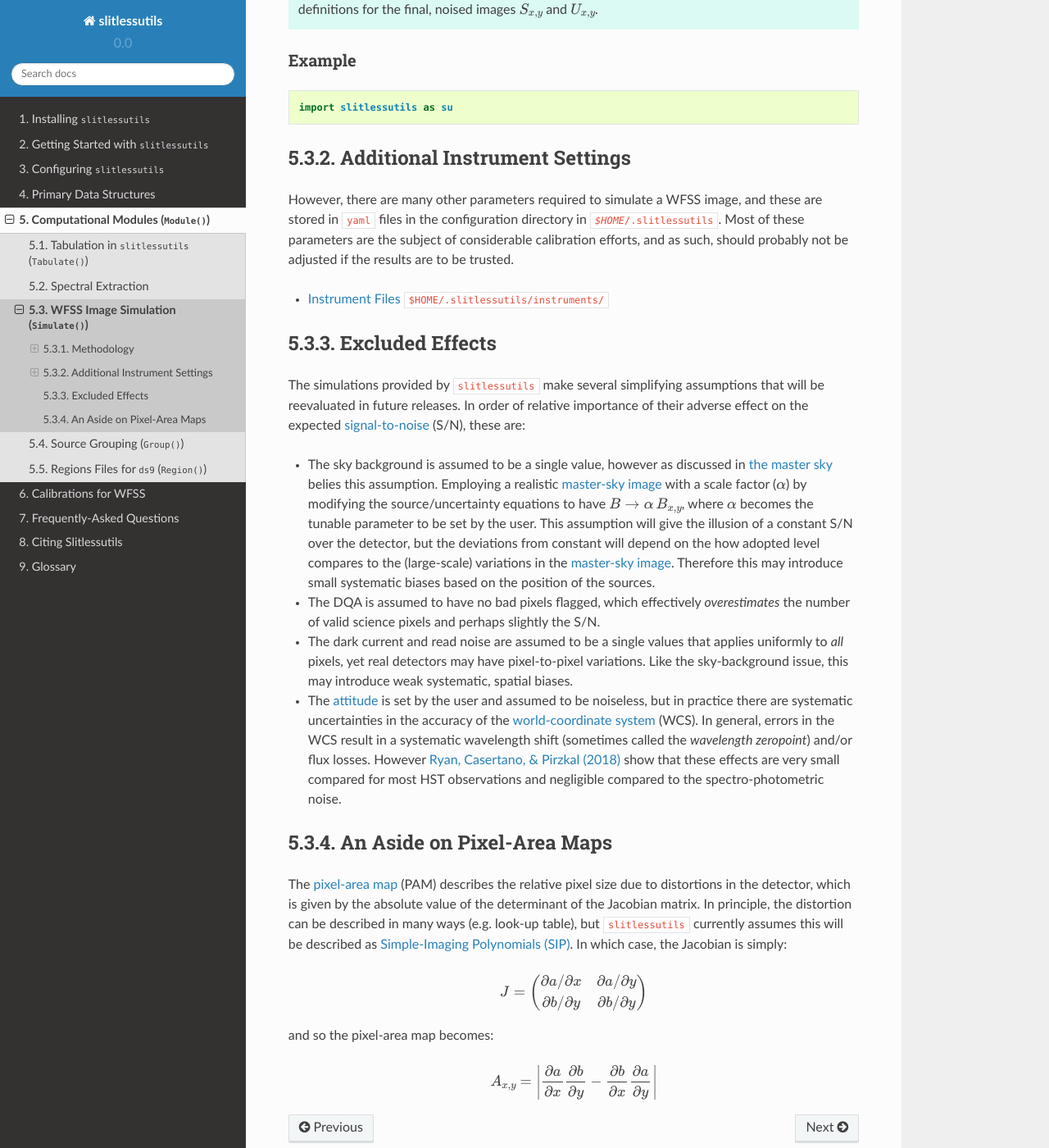
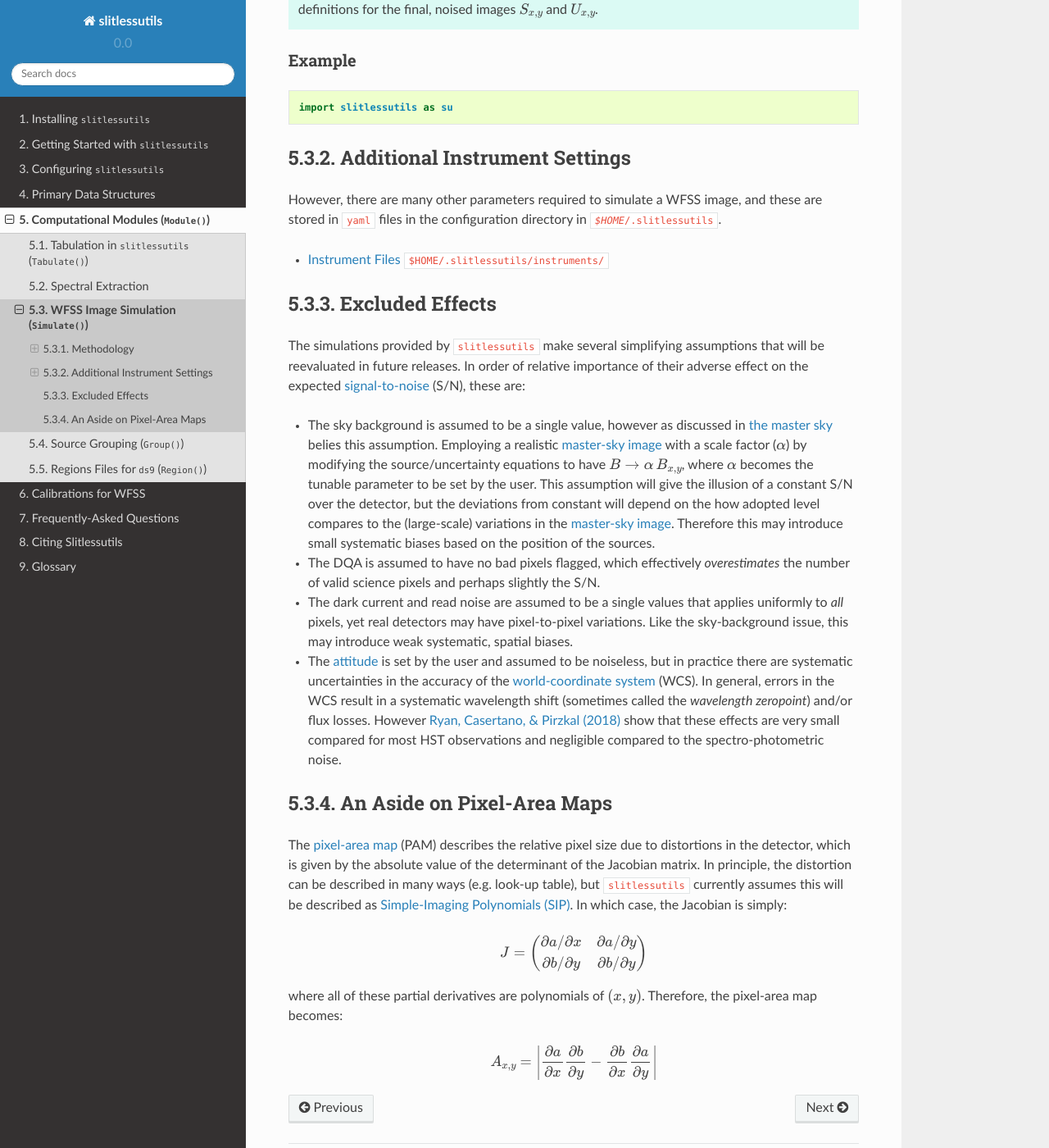
Before and after one commit to spacetelescope/slitlessutils, a Sphinx documentation site: the page built from docs/simulation.rst, in a window 1280 px wide and 1400 px high, scrolled down 1698 px. Shown: the whole window at 82% size. Built offline with Sphinx 7.4.7 and the Read the Docs theme 2.0.0, drawn with Linux system fonts in a browser that asks for light colours.

Commit message:
fixing minor errors

```diff
--- a/docs/glossary.rst
+++ b/docs/glossary.rst
@@ -42,11 +42,10 @@ Glossary
 		A transmissive and dispersive spectral element with a highly non-uniform rate of dispersion.  See :term:`grism` for the similarities/differences between the two.
 
 	sensitivity curve
-		The conversion between instrumental units (usually :math:`e^-/s`) to physical units (usually :math:`erg/s/cm^2/\AA`), which is necessarily a function of wavelength.
+		The conversion between instrumental units (usually :math:`e^-/s`) to physical units (usually :math:`erg/s/cm^2/\\AA`), which is necessarily a function of wavelength.
 
 	signal-to-noise
 		An empirical estimate of the quality of the data by comparing the measurement (the signal) to its corresponding uncertainty (the noise).  This may also be referred to as S/N or quoted as a *number of sigma* (:math:`n_{sig}`).
-
 
 	spectral dispersion
 		The parametric curve governing the wavelength along the :term:`spectral trace`.  Sometimes called the *wavelength solution*.
--- a/docs/instrumentfiles.rst
+++ b/docs/instrumentfiles.rst
@@ -2,6 +2,9 @@
 
 Instrument Files :file:`$HOME/.slitlessutils/instruments/`
 ==========================================================
+
+Most of these parameters are the subject of considerable calibration efforts, and as such, should probably not be adjusted if the results are to be trusted.
+
 
 Instrument-Wide Settings
 ------------------------
--- a/docs/simulation.rst
+++ b/docs/simulation.rst
@@ -86,7 +86,7 @@ Example
 
 Additional Instrument Settings
 ------------------------------
-However, there are many other parameters required to simulate a WFSS image, and these are stored in ``yaml`` files in the configuration directory in :file:`{$HOME}/.slitlessutils`.  Most of these parameters are the subject of considerable calibration efforts, and as such, should probably not be adjusted if the results are to be trusted.
+However, there are many other parameters required to simulate a WFSS image, and these are stored in ``yaml`` files in the configuration directory in :file:`{$HOME}/.slitlessutils`.
 
 .. toctree::
   :titlesonly:
@@ -122,7 +122,7 @@ The :term:`pixel-area map` (PAM) describes the relative pixel size due to distor
     J = \left(\begin{array}{cc} \partial a/\partial x & \partial a/\partial y\\
       \partial b/\partial y & \partial b/\partial y\end{array}\right)
 
-and so the pixel-area map becomes:
+where all of these partial derivatives are polynomials of :math:`(x,y)`.  Therefore, the pixel-area map becomes:
 
 .. math::
 
```
Also changed, not shown: docs/calib.rst (+3 -5 lines).
